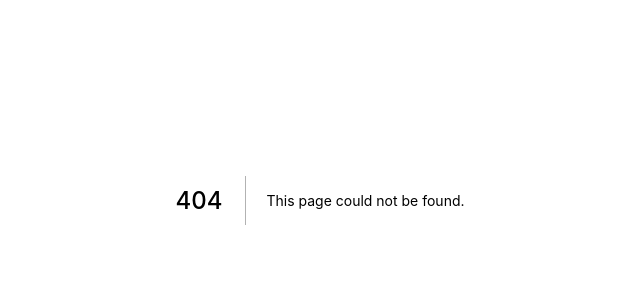
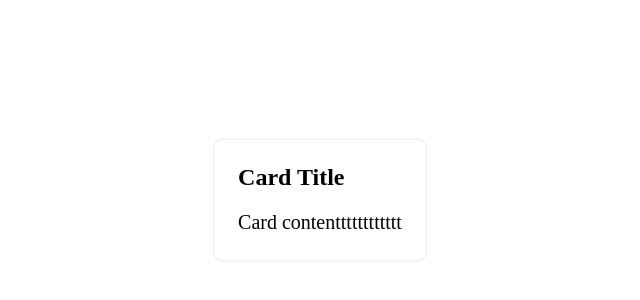
Before and after one commit to PiloucK/Transcendence, a Next.js app in the folder frontend/: page /samples/cards in a window 1280 px wide. Before the commit this address had no page. Shown: the part 200-500 px from the top of the page, without its empty margins (320-960 px from the left). Built offline with nearby package versions, Linux system fonts and the light colour scheme.

Commit message:
🐛⚡️✨ Modifying cards component to fix a bug. Adding a samples directory to test each components.

```diff
--- a/frontend/components/cards.tsx
+++ b/frontend/components/cards.tsx
@@ -5,10 +5,10 @@ export default function Card(props:any)
 {
 	return (
 		<Link href={props.href}>
-			<a className={styles.card}>
+			<div className={styles.card}>
 				<h2> {props.title} </h2>
 				<p> {props.content} </p>
-			</a>
+			</div>
 		</Link>
 	)
 }
--- /dev/null
+++ b/frontend/pages/samples/cards.tsx
@@ -0,0 +1,14 @@
+import Card from '../../components/cards'
+import styles from '../../styles/sample.module.css'
+
+export default function CardSample() {
+	return (
+		<div className={styles.center}>
+			<Card
+				href = '/'
+				title = 'Card Title'
+				content = 'Card contentttttttttttt'
+			/>
+		</div>
+	)
+}
--- /dev/null
+++ b/frontend/styles/sample.module.css
@@ -0,0 +1,7 @@
+.center {
+	position: absolute;
+	left: 50%;
+	top: 50%;
+	transform: translate(-50%, -50%);
+	padding: 10px;
+}
```
